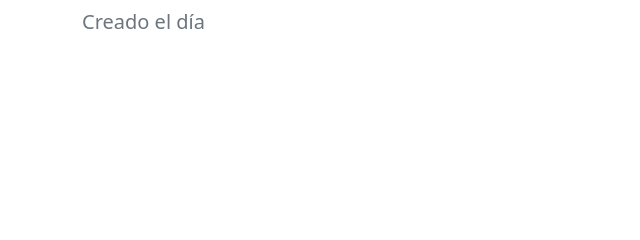
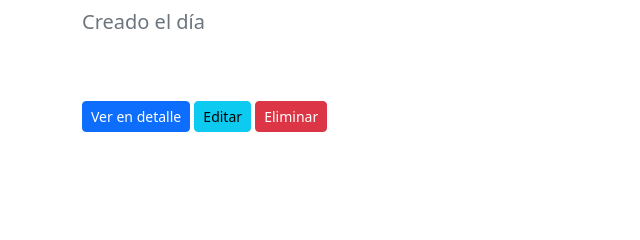
Before and after one commit to DarianYane/Entrega-Final-Python-Coderhouse-Blog, a Django app: page /test/ in a window 1280 px wide. Shown: the part 531-771 px from the top of the page, without its empty margins (0-640 px from the left). Run offline with Django 4.2, Linux system fonts and the light colour scheme.

Commit message:
mas_botones

```diff
--- a/Posteos/templates/entrada_detail.html
+++ b/Posteos/templates/entrada_detail.html
@@ -26,6 +26,13 @@
                     <h3 class="fw-light">Autor: {{ post.autor }}</h3>
                     <p class="lead text-muted">Creado el día {{ post.creado }}</p>
                 </div>
+
             </div>
+
+                                        <a href="{% url 'verEntrada' post.id %}" class="btn btn-sm btn-block btn-primary">Ver en detalle</a>
+                                        <a href="{% url 'editarEntrada' post.id %}" class="btn btn-sm btn-block btn-info">Editar</a>
+                                        <a href="{% url 'eliminarEntrada' post.id %}" class="btn btn-sm btn-block btn-danger">Eliminar</a>
+                                        <br>
         </section>
+
     {% endblock %}
--- a/problemas.txt
+++ b/problemas.txt
@@ -1,5 +1,6 @@
 no me aplica el RichTextField() en el formulario, pero sí en el panel de administracion
 
+Editar entradas
 # Funciona, pero me duplica las entradas y no puedo resolver lo del id
 def editarPost(request,id):
 
```
Also changed, not shown: Posteos/templates/bienvenida.html (+9 -1 lines).
